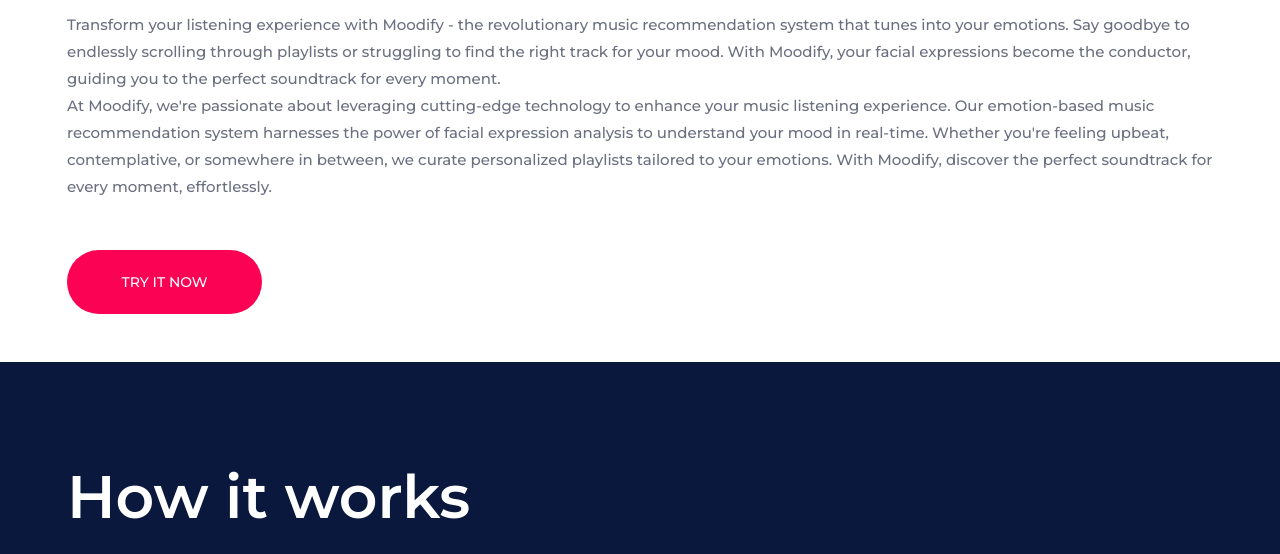
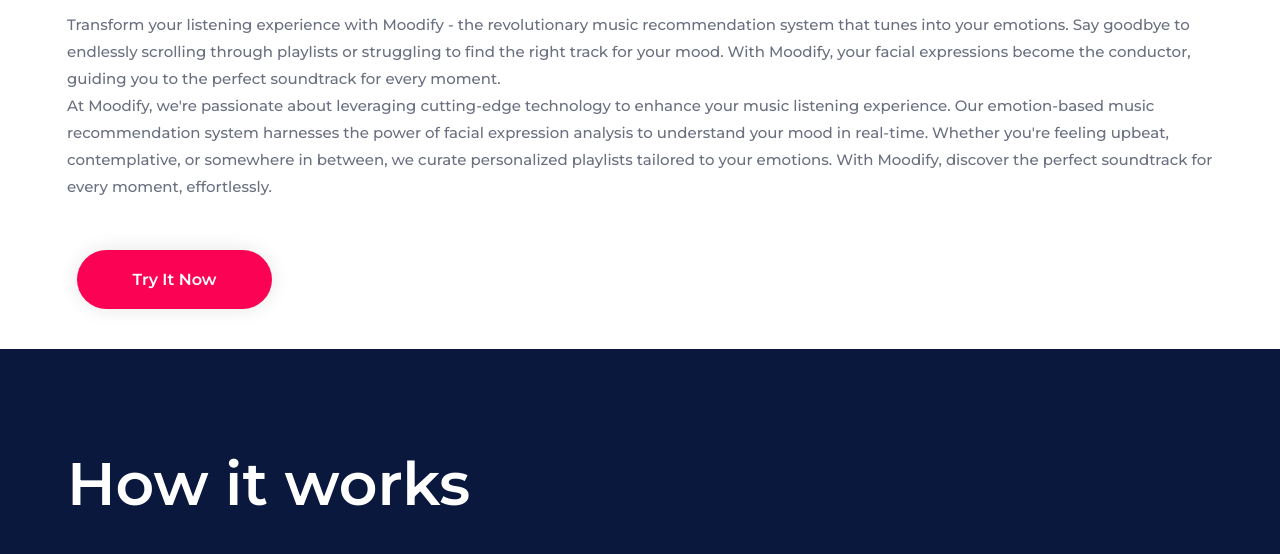
Before and after one commit to mahendraDew/real-time-emotion-based-music-recommendation-system, a Flask app: page /about in a window 1280 px wide. Shown: the part 661-1215 px from the top of the page. Run offline with Flask 3, Linux system fonts and the light colour scheme; some libraries are stand-ins or nearby versions.

Commit message:
added button instead of a tag in abt page -inro section

```diff
--- a/static/css/style.css
+++ b/static/css/style.css
@@ -1303,6 +1303,11 @@ about page
 }
 .abt-intro-section p, .abt-intro-section a{
 	margin-bottom: 50px;
+}
+.abt-intro-section button{
+	padding: 20px 0;
+	border-radius: 50px;
+	margin-bottom: 40px;
 }
 
 
--- a/templates/about.html
+++ b/templates/about.html
@@ -120,7 +120,9 @@
 				Transform your listening experience with Moodify - the revolutionary music recommendation system that tunes into your emotions. Say goodbye to endlessly scrolling through playlists or struggling to find the right track for your mood. With Moodify, your facial expressions become the conductor, guiding you to the perfect soundtrack for every moment.</br>
 				At Moodify, we're passionate about leveraging cutting-edge technology to enhance your music listening experience. Our emotion-based music recommendation system harnesses the power of facial expression analysis to understand your mood in real-time. Whether you're feeling upbeat, contemplative, or somewhere in between, we curate personalized playlists tailored to your emotions. With Moodify, discover the perfect soundtrack for every moment, effortlessly.
 			</p>
-			<a href="/main" class="site-btn mb-5">Try it now</a>
+			<!-- <a href="/main" class="site-btn mb-5">Try it now</a> -->
+			<button type="button" class="login site-btn show-modal" data-toggle="modal" data-target="#myModal">Try it now</button>
+
 		</div>
 	</section>
 	<!-- Abt-Intro section end -->
```
